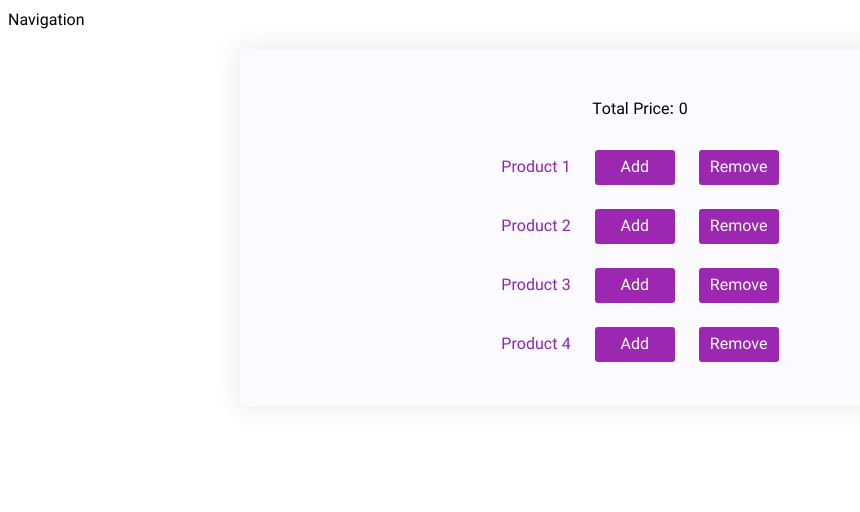
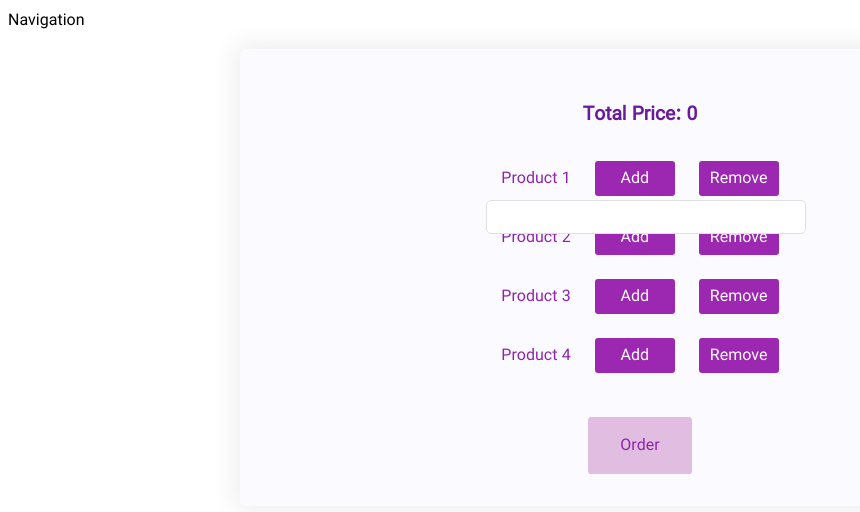
Before and after one commit to hosseinahmadizadeh/Shopping-App, a React (Create React App) app: page / in a window 1280 px wide. Shown: the top 512 px of the page, without its empty margins (0-860 px from the left). Built offline with nearby package versions, Linux system fonts and the light colour scheme.

Commit message:
Creating Order Modal

```diff
--- a/src/components/Controls/Controls.css
+++ b/src/components/Controls/Controls.css
@@ -9,3 +9,18 @@
   padding: 32px 0;
   box-shadow: 0 0 25px 5px rgba(0, 0, 0, 0.07);
 }
+.price p {
+  color: #6a1b9a;
+  font-weight: bold;
+  font-size: 1.2rem;
+}
+.order-btn {
+  background-color: #e1bee1;
+  outline: none;
+  border: none;
+  border-radius: 3px;
+  color: #8e24aa;
+  font: inherit;
+  padding: 1rem 2rem;
+  margin-top: 2rem;
+}
--- a/src/components/Controls/Controls.js
+++ b/src/components/Controls/Controls.js
@@ -12,7 +12,7 @@ const products = [
 const Controls = (props) => {
   return (
     <div className="controls">
-      <div>
+      <div className="price">
         <p>Total Price: {props.price}</p>
       </div>
       {products.map((item) => {
@@ -25,6 +25,7 @@ const Controls = (props) => {
           />
         );
       })}
+      <button className="order-btn">Order</button>
     </div>
   );
 };
--- /dev/null
+++ b/src/components/UI/Modal/Modal.css
@@ -0,0 +1,21 @@
+.modal {
+  position: fixed;
+  z-index: 300;
+  background-color: #ffffff;
+  width: 25%;
+  border: 1px solid #e0e0e0;
+  border-radius: 5px;
+  padding: 1rem;
+  left: 38%;
+  top: 25%;
+  box-sizing: border-box;
+  text-align: center;
+  transition: all 0.3s ease-out;
+}
+
+@media (max-width: 60rem) {
+  .modal {
+    width: 30%;
+    left: 35%;
+  }
+}
--- /dev/null
+++ b/src/components/UI/Modal/Modal.js
@@ -0,0 +1,8 @@
+import React from "react";
+import "./Modal.css";
+
+const Modal = (props) => {
+  return <div className="modal">{props.children}</div>;
+};
+
+export default Modal;
--- a/src/container/Shopping/Shopping.js
+++ b/src/container/Shopping/Shopping.js
@@ -1,7 +1,7 @@
 import React from "react";
 import Wrapper from "../../hoc/Wrapper";
 import Controls from "../../components/Controls/Controls";
-import { type } from "@testing-library/user-event/dist/type";
+import Modal from "../../components/UI/Modal/Modal";
 
 const prices = {
   product1: 56,
@@ -54,6 +54,7 @@ class Shopping extends React.Component {
   render() {
     return (
       <Wrapper>
+        <Modal />
         <Controls
           productAdd={this.addProductHandler}
           productRemove={this.removeProductHandler}
```
Also changed, not shown: src/components/UI/Backdrop/Backdrop.css (added), src/components/UI/Backdrop/Backdrop.js (added).
